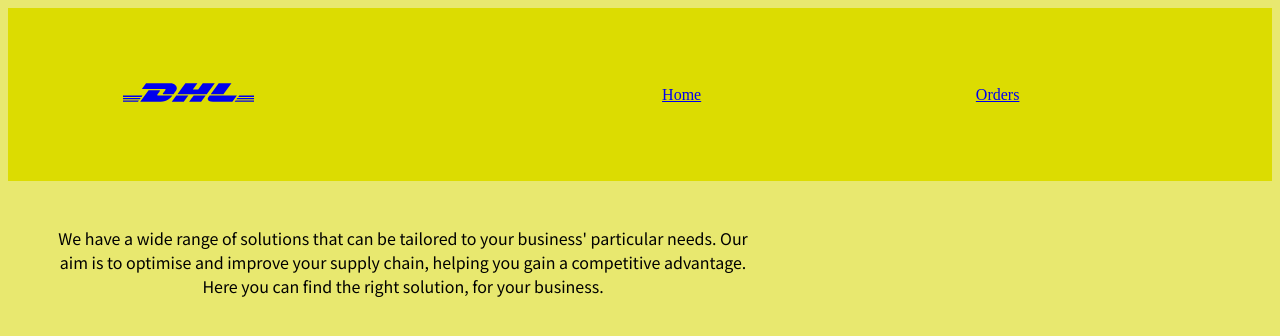
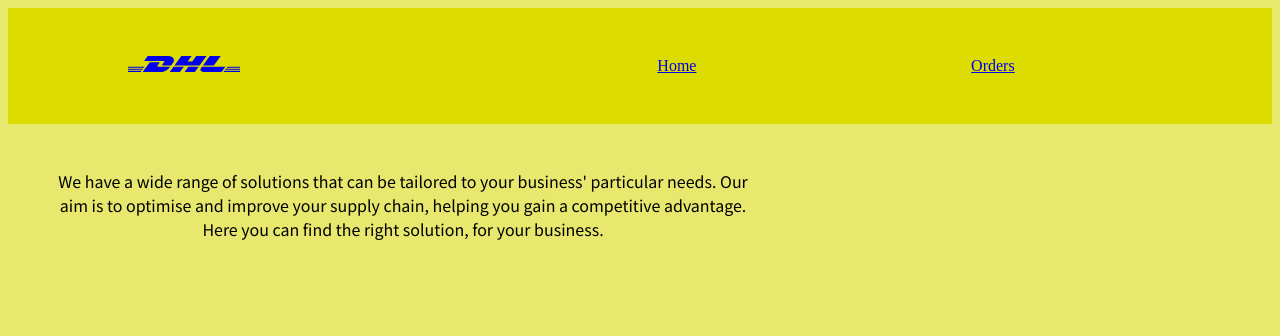
Before and after one commit to receperis/webdev, a React (Create React App) app: page /Home in a window 1280 px wide. Shown: the top 336 px of the page. Built offline with nearby package versions, Linux system fonts and the light colour scheme; no server answers; a web font is replaced by a local one.

Commit message:
first adjustments

```diff
--- a/src/App.jsx
+++ b/src/App.jsx
@@ -17,11 +17,6 @@ import "./style/index.css";
 
 function App() {
 
-
-  useEffect(() => {
-    fetchItems();
-  }, []);
-
   const [items, setItems] = useState([]);
 
   const fetchItems = async () => {
@@ -32,6 +27,9 @@ function App() {
     setItems(items);
   }
 
+  useEffect(() => {
+    fetchItems();
+  }, []);
   const list = items;
 
 
--- a/src/components/Home.jsx
+++ b/src/components/Home.jsx
@@ -8,7 +8,7 @@ function Home() {
                 Our aim is to optimise and improve your supply chain, helping you gain a competitive advantage.
                 Here you can find the right solution, for your business.
             </p>
-            <i className="fab fa-dhl"></i>
+            {/* <i className="fab fa-dhl"></i> */}
         </article>
     );
 }
--- a/src/components/Nav.jsx
+++ b/src/components/Nav.jsx
@@ -13,10 +13,8 @@ function Nav() {
         <nav>
 
             <Link to={`/Home`}>
-            <h3><FaDhl size="7em"/></h3>
+            <FaDhl size="7em"/>
             </Link>
-
-
 
             <ul className="nav-bar">
 
```
Also changed, not shown: src/components/Card.jsx (+0 -7 lines).
